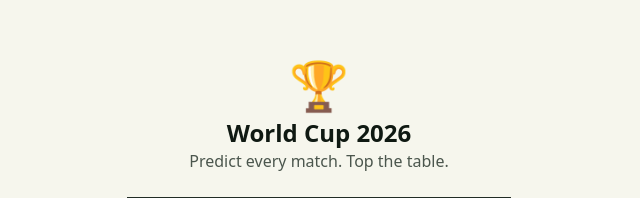
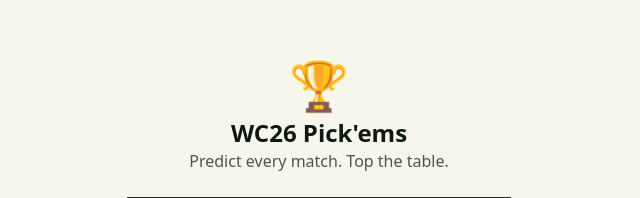
Before and after one commit to alisalemx/wc26pickems, a React (Vite) app: page /login in a window 1280 px wide. Shown: the part 194-392 px from the top of the page, without its empty margins (321-961 px from the left). Built offline with nearby package versions, Linux system fonts and the light colour scheme; no server answers.

Commit message:
Rename app to WC26 Pick'ems

```diff
--- a/index.html
+++ b/index.html
@@ -7,7 +7,7 @@
     <meta name="theme-color" media="(prefers-color-scheme: light)" content="#f7f6ec" />
     <meta name="theme-color" media="(prefers-color-scheme: dark)" content="#141812" />
     <meta name="description" content="Predict every match of the FIFA World Cup 2026 and compete with friends." />
-    <title>World Cup 2026 — Prediction League</title>
+    <title>WC26 Pick'ems</title>
   </head>
   <body>
     <div id="root"></div>
--- a/src/components/Layout.tsx
+++ b/src/components/Layout.tsx
@@ -26,7 +26,7 @@ export function Layout() {
         <div className="flex items-center gap-2">
           <span className="text-xl">🏆</span>
           <div className="leading-tight">
-            <p className="text-sm font-semibold">World Cup 2026</p>
+            <p className="text-sm font-semibold">WC26 Pick'ems</p>
             <p className="text-xs text-muted-foreground">Prediction League</p>
           </div>
         </div>
--- a/src/pages/Login.tsx
+++ b/src/pages/Login.tsx
@@ -56,7 +56,7 @@ export function Login() {
       <div className="w-full max-w-sm space-y-6">
         <div className="text-center">
           <div className="text-5xl">🏆</div>
-          <h1 className="mt-2 text-2xl font-bold">World Cup 2026</h1>
+          <h1 className="mt-2 text-2xl font-bold">WC26 Pick'ems</h1>
           <p className="text-muted-foreground">Predict every match. Top the table.</p>
         </div>
 
```
